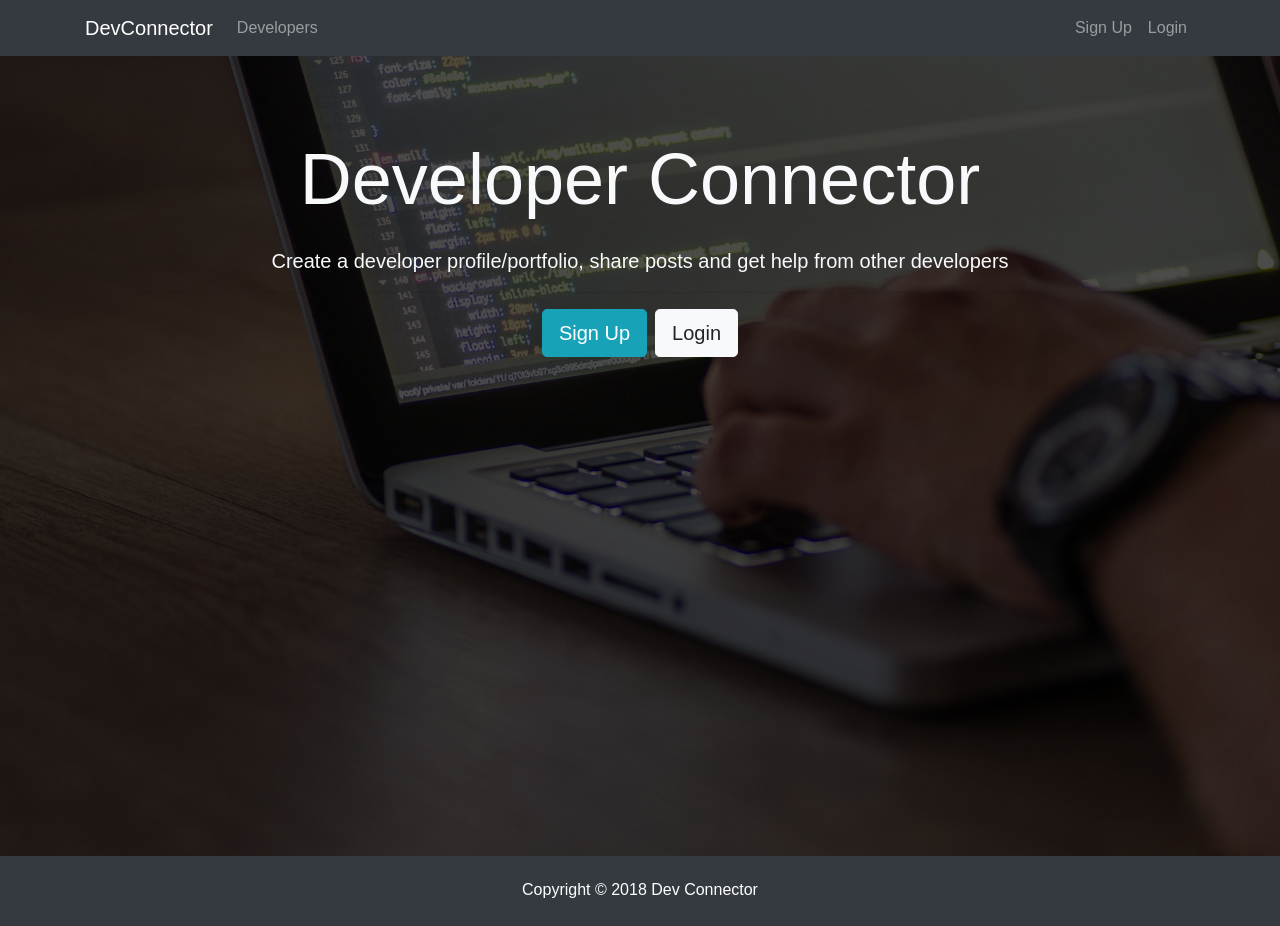
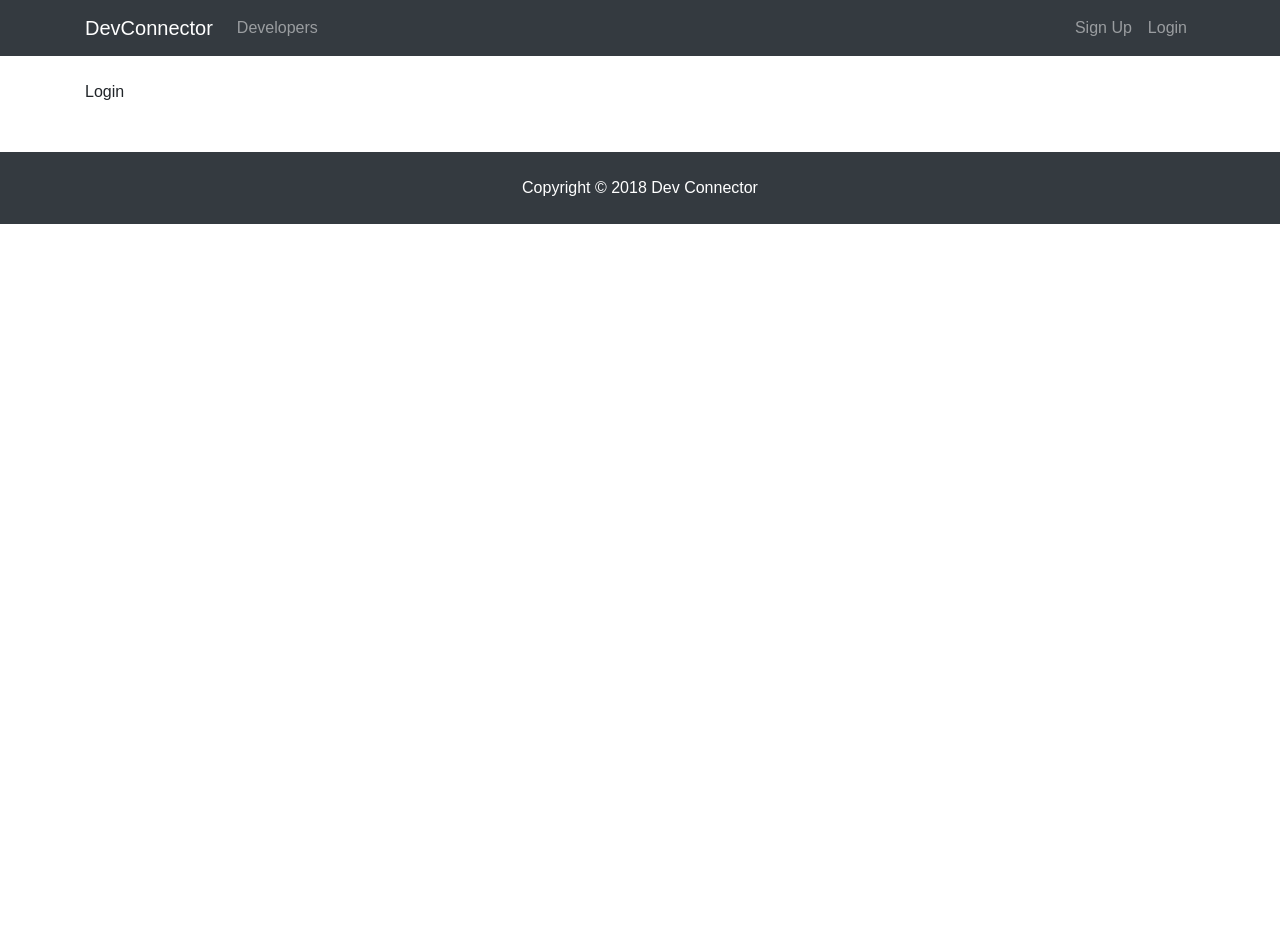
Before and after one commit to CodeSlaughter/devConnector, a React (Create React App) app in the folder client/: page /login in a window 1280 px wide. After the commit the page ends 800 px from the top, so only its background shows below. Built offline with nearby package versions, Linux system fonts and the light colour scheme.

Commit message:
setting up router

```diff
--- a/client/package.json
+++ b/client/package.json
@@ -5,6 +5,7 @@
   "dependencies": {
     "react": "^16.3.2",
     "react-dom": "^16.3.2",
+    "react-router-dom": "^4.2.2",
     "react-scripts": "1.1.4"
   },
   "scripts": {
--- a/client/src/App.js
+++ b/client/src/App.js
@@ -1,17 +1,26 @@
 import React, { Component } from 'react';
 import './App.css';
-import Navbar from './components/layout/Navbar'
-import Footer from './components/layout/Footer'
-import Landing from './components/layout/Landing'
+import { BrowserRouter as Router, Route } from 'react-router-dom';
+import Navbar from './components/layout/Navbar';
+import Footer from './components/layout/Footer';
+import Landing from './components/layout/Landing';
+import Register from './components/auth/Register';
+import Login from './components/auth/Login';
 
 class App extends Component {
   render() {
     return (
-      <div className="App">
-        <Navbar />
-        <Landing />
-        <Footer />
-      </div>
+      <Router>
+        <div className="App">
+          <Navbar />
+          <Route exact path="/" component={ Landing } />
+          <div className="container">
+            <Route exact path="/register" component={ Register } />
+            <Route exact path="/login" component={ Login } />
+          </div>
+          <Footer />
+        </div>
+      </Router>
     );
   }
 }
--- /dev/null
+++ b/client/src/components/auth/Login.js
@@ -0,0 +1,13 @@
+import React, { Component } from 'react'
+
+class Login extends Component {
+  render() {
+    return (
+      <div>
+        Login
+      </div>
+    )
+  }
+}
+
+export default Login;
--- /dev/null
+++ b/client/src/components/auth/Register.js
@@ -0,0 +1,13 @@
+import React, { Component } from 'react'
+
+class Register extends Component {
+  render() {
+    return (
+      <div>
+        Register
+      </div>
+    )
+  }
+}
+
+export default Register;
--- a/client/src/components/layout/Landing.js
+++ b/client/src/components/layout/Landing.js
@@ -1,4 +1,5 @@
-import React, { Component } from 'react'
+import React, { Component } from 'react';
+import { Link } from 'react-router-dom';
 
 class Landing extends Component {
     render() {
@@ -12,8 +13,8 @@ class Landing extends Component {
             </h1>
                                 <p className="lead"> Create a developer profile/portfolio, share posts and get help from other developers</p>
                                 <hr />
-                                <a href="register.html" className="btn btn-lg btn-info mr-2">Sign Up</a>
-                                <a href="login.html" className="btn btn-lg btn-light">Login</a>
+                                <Link to="/register" className="btn btn-lg btn-info mr-2">Sign Up</Link>
+                                <Link to="/login" className="btn btn-lg btn-light">Login</Link>
                             </div>
                         </div>
                     </div>
--- a/client/src/components/layout/Navbar.js
+++ b/client/src/components/layout/Navbar.js
@@ -1,11 +1,12 @@
-import React, { Component } from 'react'
+import React, { Component } from 'react';
+import { Link } from 'react-router-dom';
 
 class Navbar extends Component {
   render() {
     return (
       <nav className="navbar navbar-expand-sm navbar-dark bg-dark mb-4">
         <div className="container">
-      <a className="navbar-brand" href="landing.html">DevConnector</a>
+          <Link className="navbar-brand" to="/">DevConnector</Link>
           <button className="navbar-toggler" type="button" data-toggle="collapse" data-target="#mobile-nav">
             <span className="navbar-toggler-icon"></span>
           </button>
@@ -13,17 +14,17 @@ class Navbar extends Component {
           <div className="collapse navbar-collapse" id="mobile-nav">
             <ul className="navbar-nav mr-auto">
               <li className="nav-item">
-            <a className="nav-link" href="profiles.html"> Developers
-            </a>
+                <Link className="nav-link" to="/profiles"> Developers
+            </Link>
               </li>
             </ul>
 
             <ul className="navbar-nav ml-auto">
               <li className="nav-item">
-            <a className="nav-link" href="register.html">Sign Up</a>
+                <Link className="nav-link" to="/register">Sign Up</Link>
               </li>
               <li className="nav-item">
-            <a className="nav-link" href="login.html">Login</a>
+                <Link className="nav-link" to="/login">Login</Link>
               </li>
             </ul>
           </div>
```
Also changed, not shown: 1 other file (tests, documents, lock files or other folders). Lines whose indentation alone changed are shown as unchanged.
